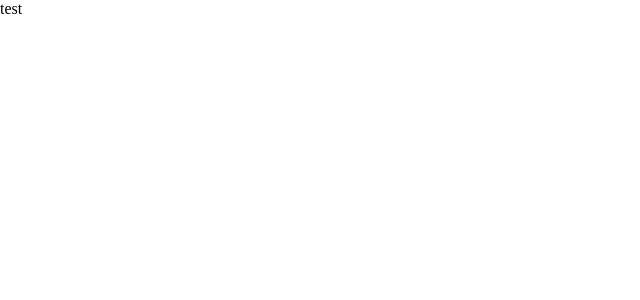
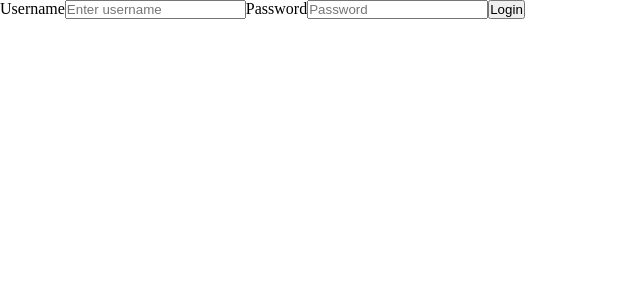
Before and after one commit to damante21/pill_tracker, a React (Vite) app in the folder frontend/pillTracker/: page /login in a window 1280 px wide. Shown: the top 300 px of the page, without its empty margins (0-640 px from the left). Built offline with nearby package versions, Linux system fonts and the light colour scheme.

Commit message:
Login and regester are working. All pages need to check for a user now.

```diff
--- a/frontend/pillTracker/src/pages/Login/Login.jsx
+++ b/frontend/pillTracker/src/pages/Login/Login.jsx
@@ -1,8 +1,57 @@
-import React from 'react'
+import React, {useState} from 'react'
 
 export default function Login(){
 
+    const [password, setPassword] = useState("");
+    const [username, setUsername] = useState("");
+
+    async function loginSubmit(e) {
+        e.preventDefault()
+        try {
+          const response = await fetch(`http://127.0.0.1:8000/api/api-token-auth`, {
+            method: 'POST',
+            headers: {
+              'Content-Type': 'application/json'
+            },
+            body: JSON.stringify({
+              username: username,
+              password: password
+            })
+          });
+          if (response.ok) {
+            const data = await response.json();
+            localStorage.setItem('token', data.token);
+            window.location.href = '/'
+          } else {
+            localStorage.removeItem('token');
+            alert('Login failed');
+          }
+        } catch (error) {
+          alert('Something went wrong.')
+          console.error(error);
+        }
+      }
+
     return(
-        <p>test</p>
+        <form id="loginform" onSubmit={loginSubmit}>
+                <label>Username</label>
+                <input
+                  type="username"
+                  id="UsernameInput"
+                  name="UsernameInput"
+                  placeholder="Enter username"
+                  onChange={(event) => setUsername(event.target.value)}
+                />
+                <label>Password</label>
+                <input
+                  type="password"
+                  placeholder="Password"
+                  onChange={(event) => setPassword(event.target.value)}
+                />
+              <button type="submit">
+                Login
+              </button>
+              </form>
+
     )
 }
--- a/frontend/pillTracker/src/pages/Register/Register.jsx
+++ b/frontend/pillTracker/src/pages/Register/Register.jsx
@@ -17,7 +17,7 @@ export default function Register(){
     }
 
     const sendData = (data) => {
-        axios.post(`http://http://127.0.0.1:8000/api/register`, data)
+        axios.post(`http://127.0.0.1:8000/api/register/`, data)
         .then(res => {
             console.log(res.data);
             navigate('/login/')
```
Also changed, not shown: 2 other files (tests, documents, lock files or other folders).
